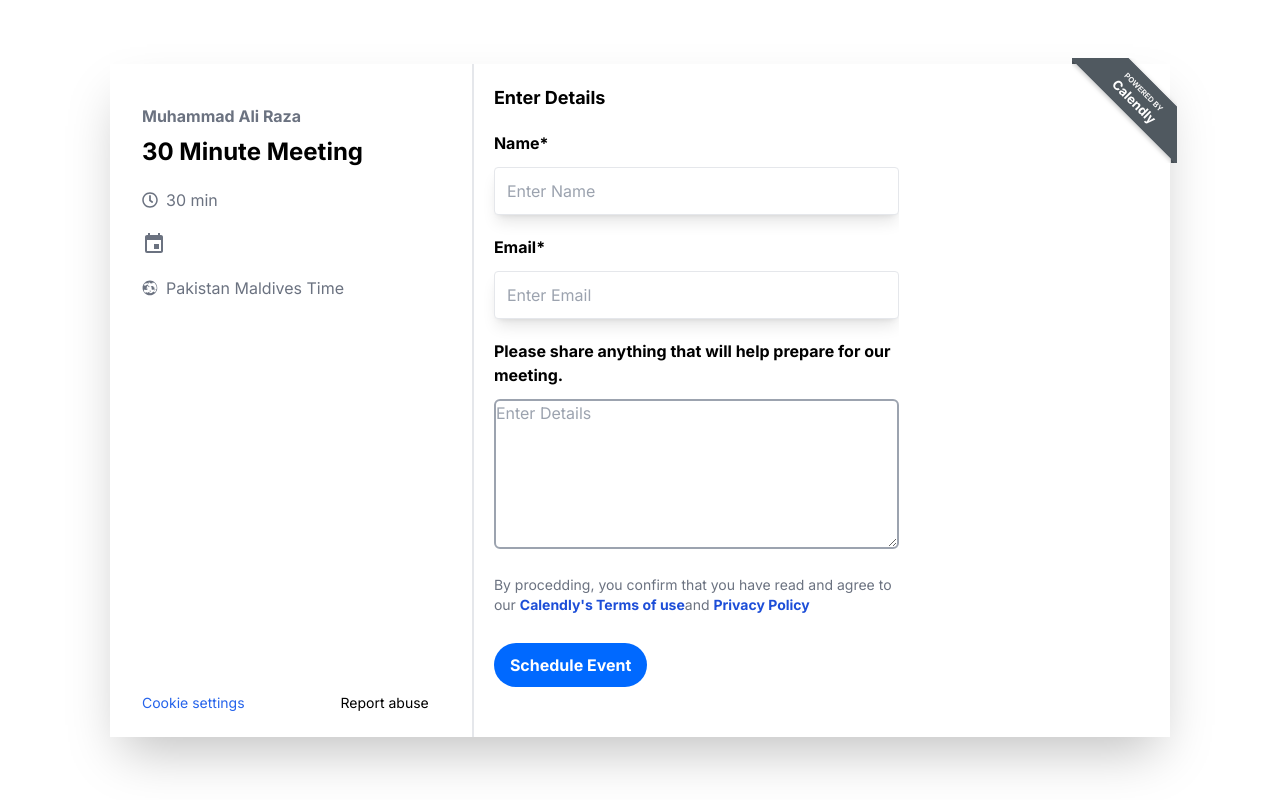
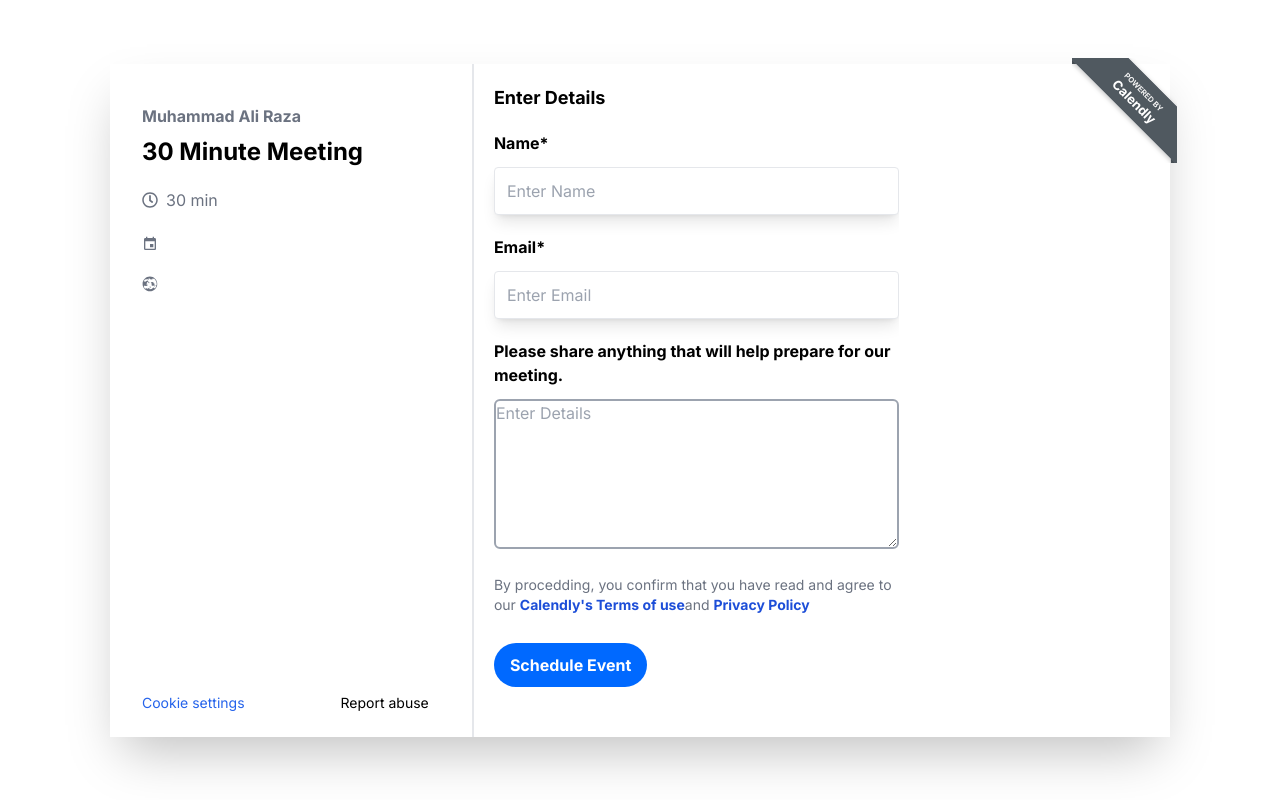
Before and after one commit to techloset/Ali-Raza-Calendly-App, a Next.js app: page /scheduleEvent in a window 1280 px wide. Built offline with nearby package versions, Linux system fonts and the light colour scheme.

Commit message:
Data displayed on the Scheduled page

```diff
--- a/app/(pages)/eventBooking/page.tsx
+++ b/app/(pages)/eventBooking/page.tsx
@@ -20,7 +20,7 @@ export default function ScheduleMeeting() {
   const handleDateChange = (value: any) => {
     setSelectedDate(value);
   };
-  // console.log("selectedDate", selectedDate);
+
   const handleChange = (event: any) => {
     setTimezone(event.target.value);
   };
@@ -93,7 +93,7 @@ export default function ScheduleMeeting() {
     timezone: timezone,
     formatDate: formatDate(selectedDate),
   };
-  console.log("senddata=>", senddata);
+  // console.log("senddata=>", senddata);
   return (
     <>
       <div className="flex justify-center items-center h-screen">
--- a/app/(pages)/scheduleEvent/page.tsx
+++ b/app/(pages)/scheduleEvent/page.tsx
@@ -38,19 +38,21 @@ export default function scheduleEvent() {
               </div>
               <div className="flex gap-2 items-center mt-5">
                 <div className="flex  items-center gap-2 text-gray-500">
-                  <MdEvent className="w-6 h-6" />
+                  <MdEvent className="w-4 h-6" />
+                  {selectedTime}
+                  {formatDate}
                 </div>
               </div>
               <div className="flex gap-2 items-center mt-5">
                 <div className="flex gap-2 items-center text-gray-500">
                   <GiWorld />
-                  Pakistan Maldives Time
+                  {timezone}
                 </div>
               </div>
 
               <div className="flex gap-24 absolute bottom-6">
-                <div className="text-sm  text-blue-600">Cookie settings</div>
-                <div className="text-sm  ">Report abuse</div>
+                <div className="text-sm text-blue-600">Cookie settings</div>
+                <div className="text-sm">Report abuse</div>
               </div>
             </div>
 
```
